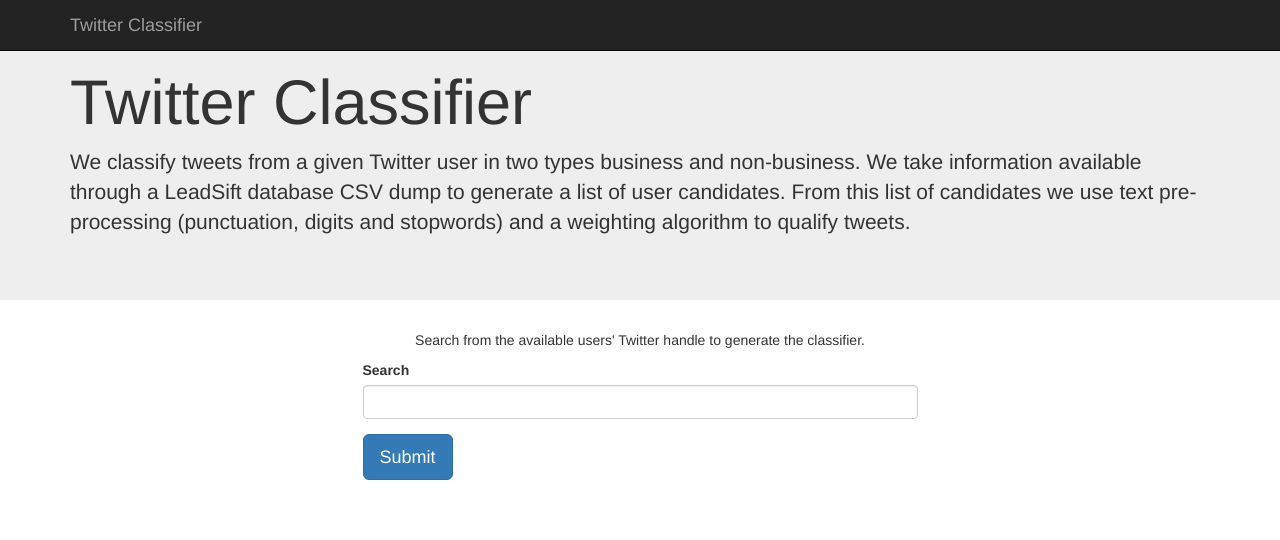
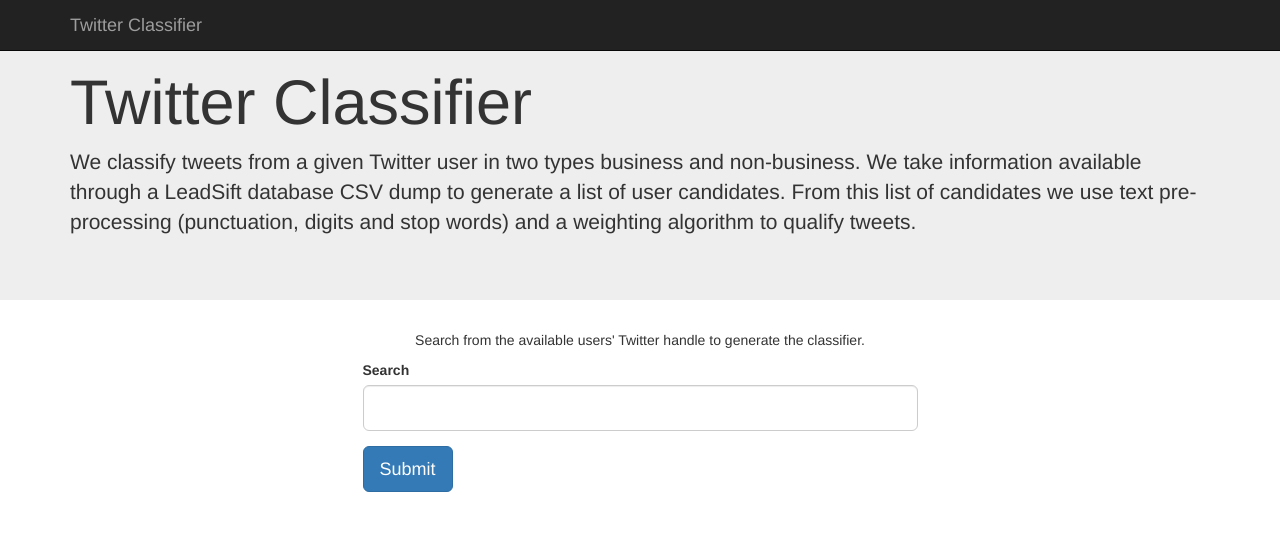
Before and after one commit to DalDevWorks/skl-py-hackathon, a Django app: template profile_scraper/templates/profile_scraper/index.html in a window 1280 px wide. Shown: the top 540 px of the page. Run offline with Django 3.2, Linux system fonts and the light colour scheme; the template is opened without the code that fills it, so the values that code supplies are empty; some libraries are stand-ins or nearby versions.

Commit message:
Changed the twitter handle input size

```diff
--- a/profile_scraper/templates/profile_scraper/index.html
+++ b/profile_scraper/templates/profile_scraper/index.html
@@ -81,7 +81,7 @@
         <h1>Twitter Classifier</h1>
         <p>We classify tweets from a given Twitter user in two types business and non-business. We take information
             available through a LeadSift database CSV dump to generate a list of user  candidates. From this list of
-            candidates we use text pre-processing (punctuation, digits and stopwords) and a weighting algorithm to
+            candidates we use text pre-processing (punctuation, digits and stop words) and a weighting algorithm to
             qualify tweets.
         </p>
       </div>
@@ -99,7 +99,7 @@
               {% csrf_token %}
               <div class="form-group">
                 <label for="handle">Search</label>
-                <input type="text" name="twitterUserName" id="twitterUserName" class="form-control">
+                <input type="text" name="twitterUserName" id="twitterUserName" class="form-control input-lg">
               </div>
               <button type="submit" value="Search" class="btn btn-lg btn-primary">Submit</button>
             </form>
```
